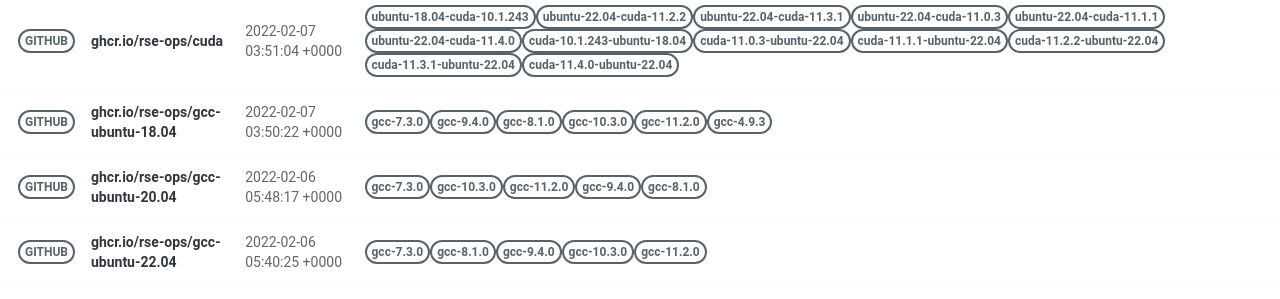
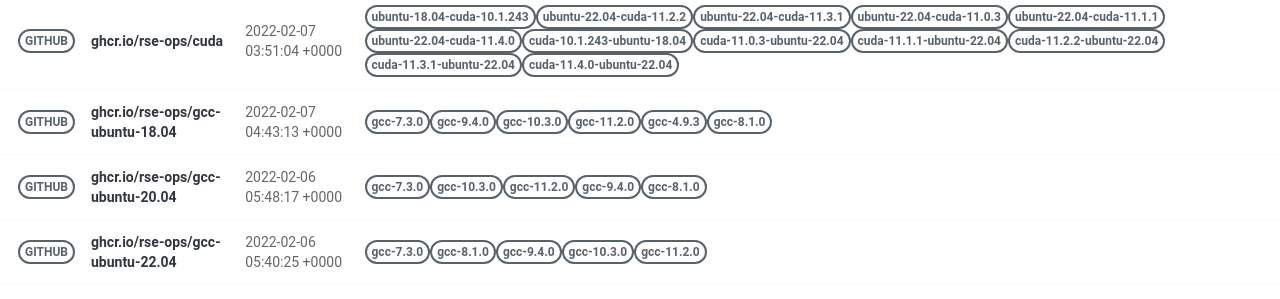
Before and after one commit to rse-ops/docker-images, a Jekyll site: the page built from pages/index.md, in a window 1280 px wide. Shown: the part 502-801 px from the top of the page. Built offline with Jekyll 4.4.1, drawn with Linux system fonts in a browser that asks for light colours; nearby versions of some CDN libraries.

Commit message:
Automated push to update library 2022-02-07

```diff
--- a/_library/ghcr.io-rse-ops-gcc-ubuntu-18.04.md
+++ b/_library/ghcr.io-rse-ops-gcc-ubuntu-18.04.md
@@ -1,7 +1,7 @@
 ---
 layout: container
 name: ghcr.io/rse-ops/gcc-ubuntu-18.04
-updated_at: 2022-02-07 03:50:22.471270
+updated_at: 2022-02-07 04:43:13.449954
 
 
 container_url: https://github.com/orgs/rse-ops/packages/container/package/gcc-ubuntu-18.04
```
Also changed, not shown: other parts of _library/ghcr.io-rse-ops-gcc-ubuntu-18.04.md (+3 -3 lines).
